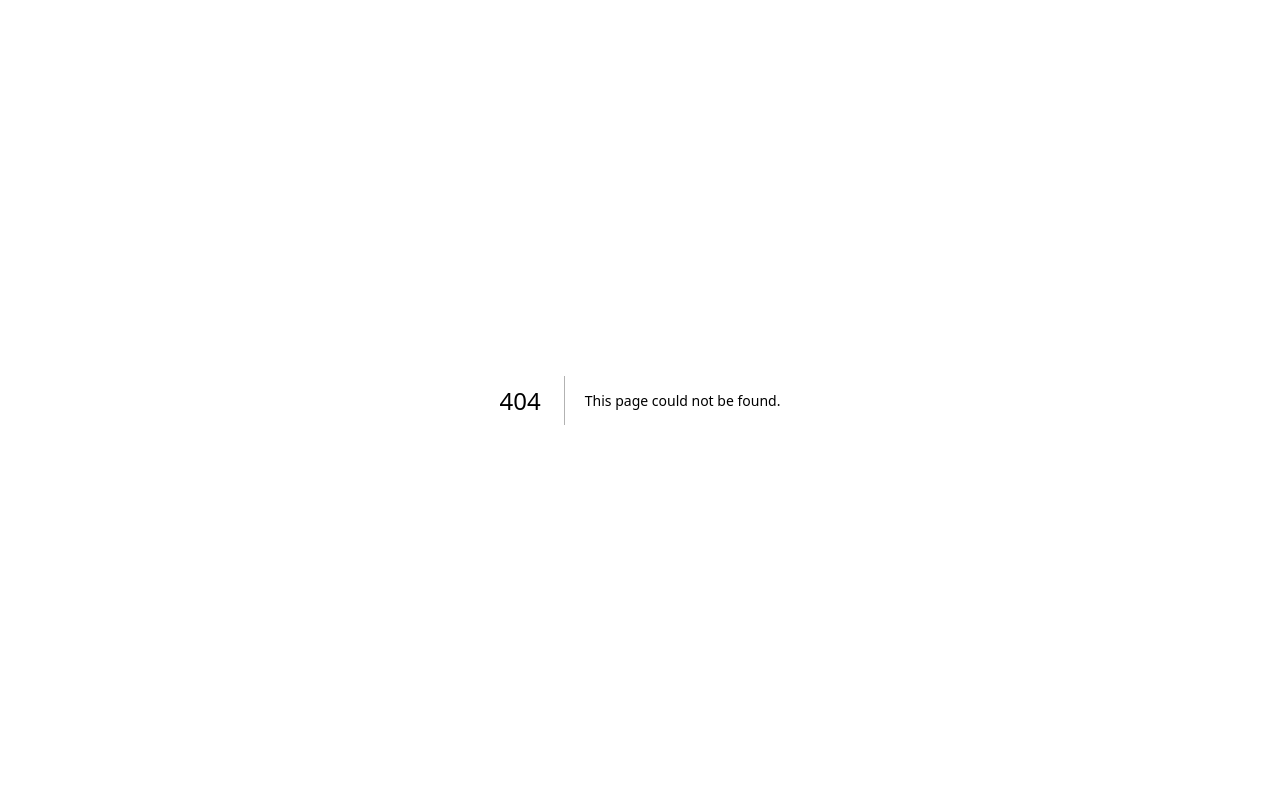
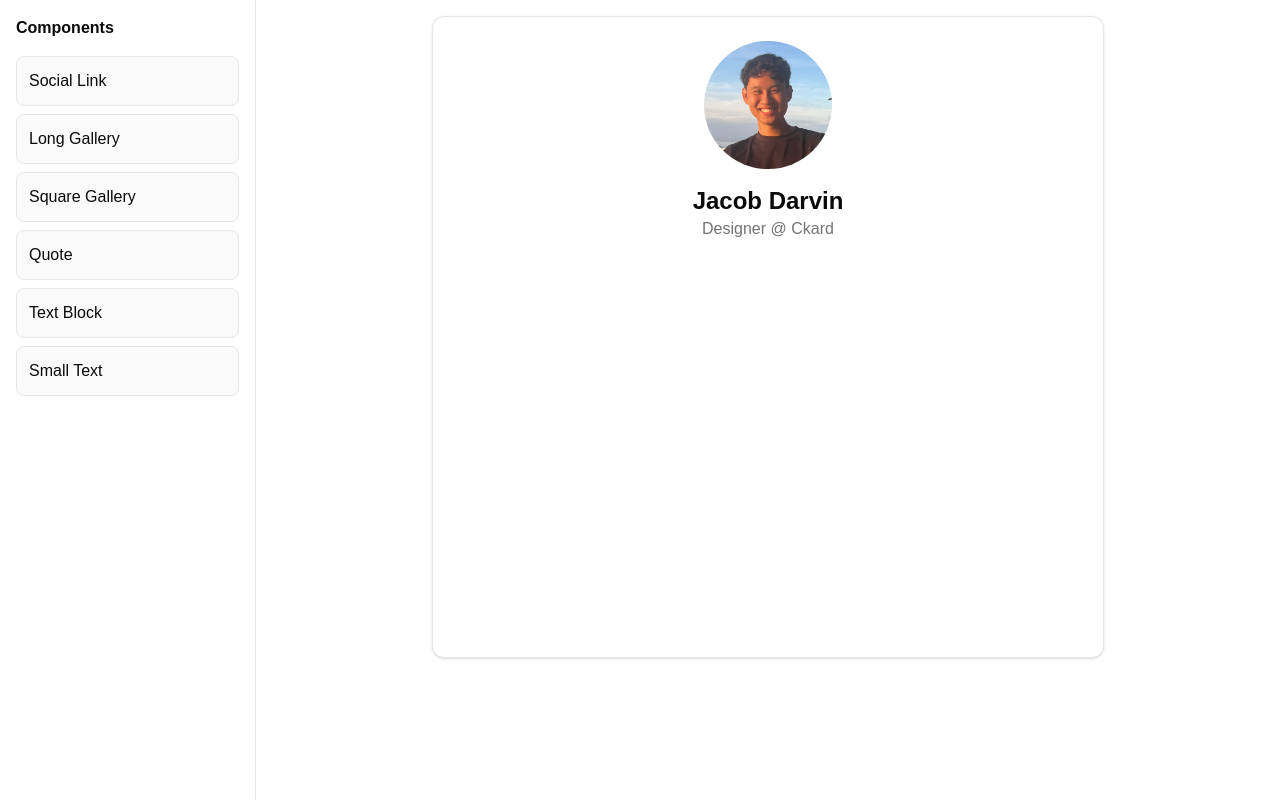
Before and after one commit to jacobdarvin/jacobdarvin-app, a Next.js app: page /prototype in a window 1280 px wide. Before the commit this address had no page. Built offline with nearby package versions, Linux system fonts and the light colour scheme.

Commit message:
sortable

```diff
--- a/app/globals.css
+++ b/app/globals.css
@@ -76,3 +76,28 @@ body {
     @apply bg-background text-foreground;
   }
 }
+
+.sortable-ghost {
+  opacity: 0.4;
+  background: #c8ebfb;
+}
+
+.drag-handle {
+  cursor: grab;
+}
+
+.drag-handle:active {
+  cursor: grabbing;
+}
+
+.component-ghost {
+  opacity: 0.4;
+  background: #f3f4f6;
+  border: 2px dashed #9ca3af;
+}
+
+.component-drag {
+  opacity: 0.8;
+  background: white;
+  box-shadow: 0 4px 6px -1px rgba(0, 0, 0, 0.1);
+}
--- /dev/null
+++ b/app/prototype/page.tsx
@@ -0,0 +1,262 @@
+"use client";
+
+import React, { useEffect, useRef, useState } from "react";
+import Sortable from "sortablejs";
+import { Card, CardHeader, CardContent } from "@/components/ui/card";
+import { ScrollArea } from "@/components/ui/scroll-area";
+import { ProfileHeader } from "@/components/kcard/profile-header";
+import { SocialLink, SocialLinkProps } from "@/components/kcard/social-links";
+import { LongGallery, LongGalleryProps } from "@/components/kcard/gallery";
+import { SquareGallery, SquareGalleryProps } from "@/components/kcard/gallery";
+import { Quote, QuoteProps } from "@/components/kcard/quote";
+import { Text, SmallText, TextProps } from "@/components/kcard/text";
+import { SiGithub } from "react-icons/si";
+import { GripVertical } from "lucide-react";
+import { IconType } from "react-icons";
+
+type ComponentProps = {
+  icon?: IconType;
+  label?: string;
+  username?: string;
+  href?: string;
+  image?: { src: string; alt: string; width: number; height: number };
+  text?: string;
+  author?: string;
+  content?: string;
+};
+
+interface Block {
+  type: string;
+  span: number;
+  props: ComponentProps;
+}
+const COMPONENT_OPTIONS = [
+  {
+    type: "social",
+    label: "Social Link",
+    span: 1,
+    props: {
+      icon: SiGithub,
+      label: "GitHub",
+      username: "@username",
+      href: "https://github.com",
+    },
+  },
+  {
+    type: "long-gallery",
+    label: "Long Gallery",
+    span: 2,
+    props: {
+      image: {
+        src: "/soothe.gif",
+        alt: "Gallery Image",
+        width: 1080,
+        height: 1080,
+      },
+    },
+  },
+  {
+    type: "square-gallery",
+    label: "Square Gallery",
+    span: 1,
+    props: {
+      image: {
+        src: "/download.gif",
+        alt: "Square Image",
+        width: 500,
+        height: 500,
+      },
+    },
+  },
+  {
+    type: "quote",
+    label: "Quote",
+    span: 2,
+    props: {
+      text: "Add your quote here",
+      author: "Author Name",
+      href: "#",
+    },
+  },
+  {
+    type: "text",
+    label: "Text Block",
+    span: 2,
+    props: {
+      content: "Add your text here",
+    },
+  },
+  {
+    type: "small-text",
+    label: "Small Text",
+    span: 2,
+    props: {
+      content: "Add your small text here",
+    },
+  },
+];
+
+export default function TemplatePage() {
+  const [blocks, setBlocks] = useState<Block[]>([]);
+  const dropZoneRef = useRef(null);
+  const sidebarRef = useRef(null);
+
+  useEffect(() => {
+    if (dropZoneRef.current && sidebarRef.current) {
+      // Sidebar sortable
+      new Sortable(sidebarRef.current, {
+        group: {
+          name: "components",
+          pull: "clone",
+          put: false,
+        },
+        sort: false,
+        animation: 150,
+        onClone: (evt) => {
+          const item = evt.item;
+          const type = item.dataset.componentType;
+          const component = COMPONENT_OPTIONS.find((c) => c.type === type);
+          if (component) {
+            item.dataset.span = component.span.toString();
+          }
+        },
+      });
+
+      // Drop zone sortable
+      new Sortable(dropZoneRef.current, {
+        group: {
+          name: "components",
+          pull: true,
+          put: true,
+        },
+        animation: 150,
+        ghostClass: "opacity-50",
+        handle: ".drag-handle",
+        onAdd: (evt) => {
+          const type = evt.item.dataset.componentType;
+          const component = COMPONENT_OPTIONS.find((c) => c.type === type);
+          if (component) {
+            setBlocks((prev) => {
+              const newBlocks = [...prev];
+              newBlocks.splice(evt.newIndex ?? prev.length, 0, {
+                type: component.type,
+                span: component.span,
+                props: component.props,
+              });
+              return newBlocks;
+            });
+          }
+          evt.item.remove(); // Remove the temporary DOM element
+        },
+        onUpdate: (evt) => {
+          setBlocks((prev) => {
+            const newBlocks = [...prev];
+            const [movedBlock] = newBlocks.splice(evt.oldIndex ?? 0, 1);
+            newBlocks.splice(evt.newIndex ?? newBlocks.length, 0, movedBlock);
+            return newBlocks;
+          });
+        },
+      });
+    }
+  }, []);
+
+  const renderComponent = (type: string, props: ComponentProps) => {
+    switch (type) {
+      case "social":
+        if (props.icon && props.label && props.username && props.href) {
+          return <SocialLink {...(props as SocialLinkProps)} />;
+        }
+        return null;
+      case "long-gallery":
+        if (props.image) {
+          return <LongGallery {...(props as LongGalleryProps)} />;
+        }
+        return null;
+      case "square-gallery":
+        if (props.image) {
+          return <SquareGallery {...(props as SquareGalleryProps)} />;
+        }
+        return null;
+      case "quote":
+        if (props.text && props.author && props.href) {
+          return <Quote {...(props as QuoteProps)} />;
+        }
+        return null;
+      case "text":
+        if (props.content) {
+          return <Text {...(props as TextProps)} />;
+        }
+        return null;
+      case "small-text":
+        if (props.content) {
+          return <SmallText {...(props as TextProps)} />;
+        }
+        return null;
+      default:
+        return null;
+    }
+  };
+
+  const BlockWrapper = ({
+    children,
+    type,
+    className = "",
+  }: {
+    children: React.ReactNode;
+    type: string;
+    className?: string;
+  }) => (
+    <div className={`group relative ${className}`} data-block={type}>
+      <div className="absolute left-0 top-0 bottom-0 -ml-8 w-8 flex items-center justify-center opacity-0 group-hover:opacity-100 transition-opacity">
+        <div className="drag-handle cursor-grab active:cursor-grabbing p-2">
+          <GripVertical className="h-4 w-4 text-muted-foreground" />
+        </div>
+      </div>
+      {children}
+    </div>
+  );
+
+  return (
+    <div className="min-h-screen flex">
+      {/* Component Sidebar */}
+      <div className="w-64 border-r bg-white p-4">
+        <h2 className="font-bold mb-4">Components</h2>
+        <div ref={sidebarRef} className="space-y-2">
+          {COMPONENT_OPTIONS.map((component, index) => (
+            <div
+              key={index}
+              className="p-3 border rounded-lg bg-neutral-50 cursor-move hover:bg-neutral-100"
+              data-component-type={component.type}
+            >
+              {component.label}
+            </div>
+          ))}
+        </div>
+      </div>
+
+      {/* Main Content */}
+      <div className="flex-1 p-4">
+        <Card className="w-full max-w-2xl mx-auto">
+          <ScrollArea className="h-[80vh]">
+            <CardHeader>
+              <ProfileHeader />
+            </CardHeader>
+            <CardContent>
+              <div ref={dropZoneRef} className="grid grid-cols-2 gap-4 pl-8">
+                {blocks.map((block, index) => (
+                  <BlockWrapper
+                    key={index}
+                    type={block.type}
+                    className={block.span === 2 ? "col-span-2" : ""}
+                  >
+                    {renderComponent(block.type, block.props)}
+                  </BlockWrapper>
+                ))}
+              </div>
+            </CardContent>
+          </ScrollArea>
+        </Card>
+      </div>
+    </div>
+  );
+}
--- a/components/kcard/gallery.tsx
+++ b/components/kcard/gallery.tsx
@@ -1,17 +1,17 @@
 import Image from "next/image";
 
-interface GalleryImage {
+export interface GalleryImage {
   src: string;
   alt: string;
   width: number;
   height: number;
 }
 
-interface LongGalleryProps {
+export interface LongGalleryProps {
   image: GalleryImage;
 }
 
-interface SquareGalleryProps {
+export interface SquareGalleryProps {
   image: GalleryImage;
 }
 
--- a/components/kcard/quote.tsx
+++ b/components/kcard/quote.tsx
@@ -1,4 +1,4 @@
-interface QuoteProps {
+export interface QuoteProps {
   text: string;
   author: string;
   href: string;
--- a/components/kcard/social-links.tsx
+++ b/components/kcard/social-links.tsx
@@ -1,6 +1,6 @@
 import { IconType } from "react-icons";
 
-interface SocialLinkProps {
+export interface SocialLinkProps {
   icon: IconType;
   label: string;
   username: string;
--- a/components/kcard/text.tsx
+++ b/components/kcard/text.tsx
@@ -1,4 +1,4 @@
-interface TextProps {
+export interface TextProps {
   content: string;
 }
 
--- a/package.json
+++ b/package.json
@@ -18,7 +18,9 @@
     "react": "^19.0.0",
     "react-dom": "^19.0.0",
     "react-icons": "^5.3.0",
+    "react-sortablejs": "^6.1.4",
     "simple-icons": "^14.6.0",
+    "sortablejs": "^1.15.6",
     "tailwind-merge": "^3.0.1",
     "tailwindcss-animate": "^1.0.7"
   },
@@ -26,6 +28,7 @@
     "@types/node": "^20",
     "@types/react": "^18",
     "@types/react-dom": "^18",
+    "@types/sortablejs": "^1.15.8",
     "eslint": "^8",
     "eslint-config-next": "^15.1.7",
     "postcss": "^8",
```
Also changed, not shown: 1 other file (tests, documents, lock files or other folders).
